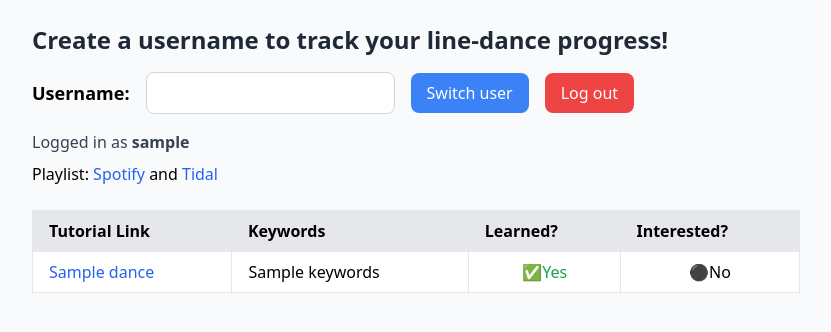
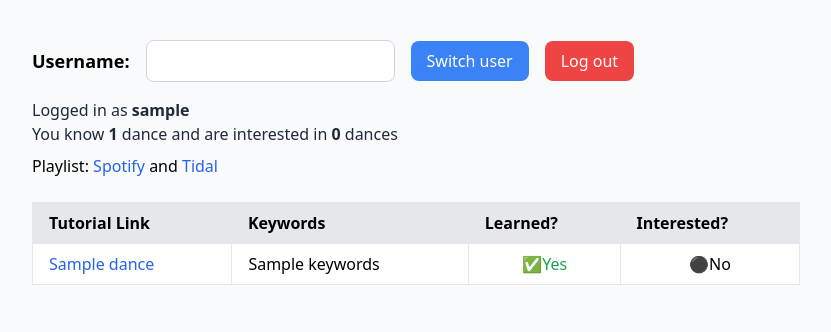
Before and after one commit to loic-lescoat/linedance-tracker, a Flask app: template templates/home.html in a window 1280 px wide. Shown: the top 332 px of the page, without its empty margins (224-1055 px from the left). Run offline with Flask 3, Linux system fonts and the light colour scheme; the template is opened without the code that fills it: most values are stand-ins (such as "Sample title", 1, 10 or a date in 2020); some libraries are stand-ins or nearby versions.

Commit message:
update messaging

```diff
--- a/app.py
+++ b/app.py
@@ -7,6 +7,8 @@ from flask import (
     redirect,
     session,
 )
+
+
 from collections import namedtuple
 import os
 
@@ -22,6 +24,16 @@ app.secret_key = (
     "my super secret keyhwuqbwefjhcuapjebqawihw"  # TODO move this somewhere else
 )
 bp = Blueprint("linedance-tracker", __name__, url_prefix="/linedance-tracker")
+
+
+def plural(x: str, n: int) -> str:
+    """
+    Returns plural? form of x
+    """
+    return x if n == 1 else x + "s"
+
+
+app.jinja_env.filters["plural"] = plural
 
 
 @bp.route("/", methods=["GET", "POST"])
--- a/templates/home.html
+++ b/templates/home.html
@@ -1,6 +1,8 @@
+{% set n_learned = dances | selectattr("status", "!=", 0) | list | length %}
+{% set n_interested = dances | selectattr("interest", "==", 1) | list | length %}
+
 <!DOCTYPE html>
 <html lang="en">
-
 <head>
     <meta charset="UTF-8">
     <title>Linedance-tracker</title>
@@ -11,7 +13,13 @@
     <div class="max-w-3xl mx-auto">
       <div id="header" class="mb-6">
         <h1 class="text-2xl font-bold mb-4 text-gray-800">
-            Create a username to track your line-dance progress!
+            {% if username is none %}
+              Create a username to track your line-dance progress!
+            {% elif n_learned == 0 and n_interested == 0 %}
+                Click a Tutorial link below to start learning!
+            {% else %}
+            <!-- nothing -->
+            {% endif %}
         </h1>
         <form method="post" class="flex items-center space-x-4 mb-4">
             <label for="username" class="font-semibold text-lg">Username:</label>
@@ -24,11 +32,14 @@
             </a>
             {% endif %}
         </form>
-        <p class="text-gray-700">
+        <p class="text-gray-800">
             {% if username is not none %}
-            Logged in as <b>{{ username }}</b>
-            {% else %}
-            Not logged in
+              Logged in as <b>{{ username }}</b> <br>
+              {% if n_learned != 0 or n_interested != 0 %}
+                You know <b>{{ n_learned }}</b> {{ "dance" | plural(n_learned) }} and are interested in <b>{{ n_interested }}</b> {{ "dance" | plural(n_interested) }}
+              {% endif %}
+              {% else %}
+              Not logged in
             {% endif %}
         </p>
         <p class="mt-2">
@@ -58,18 +69,20 @@
                     <td class="border px-4 py-2 text-center" style="background-color:
                         {% if loop.index is even %}bg-gray-100{% else %}bg-white{% endif %}
                         ">
-                      <a href="{{ url_for('linedance-tracker.set_status', id=dance.id) }}" class="text-{% if dance.status != 0 %}green{% else %}red{% endif %}-600 hover:underline">
+                      {% set learned_status_color = 'green' if dance.status != 0 else 'red' %}
+                      <a href="{{ url_for('linedance-tracker.set_status', id=dance.id) }}" class="text-{{ learned_status_color }}-600 hover:underline">
                         {% if dance.status != 0 %}✅Yes
                         {% else %}❌No
                         {% endif %}
                       </a>
                     </td>
+                    {% set interest_status_color = 'yellow' if dance.interest == 1 else 'black' %}
                     <td class="border px-4 py-2 text-center">
-			    <a href=" {{ url_for('linedance-tracker.toggle_interest', id=dance.id) }}" class="text-{% if dance.interest == 1 %}yellow{% else %}black{% endif %}-600 hover:underline">
+                      <a href=" {{ url_for('linedance-tracker.toggle_interest', id=dance.id) }}" class="text-{{ interest_status_color }}-600 hover:underline">
                         {% if dance.interest == 1 %}⭐Yes
                         {% else %}⚫No
                         {% endif %}
-</a>
+                      </a>
                        </td>
                     {% endif %}
                 </tr>
```
